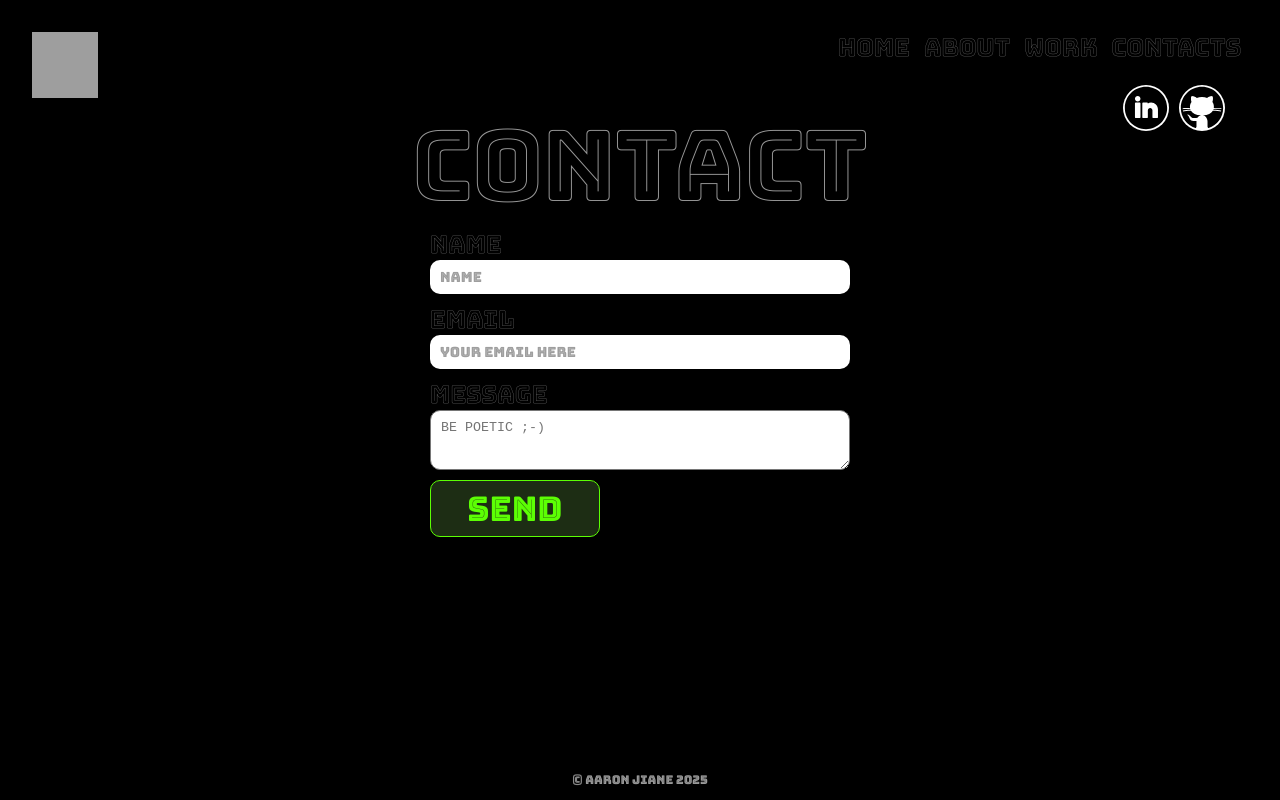
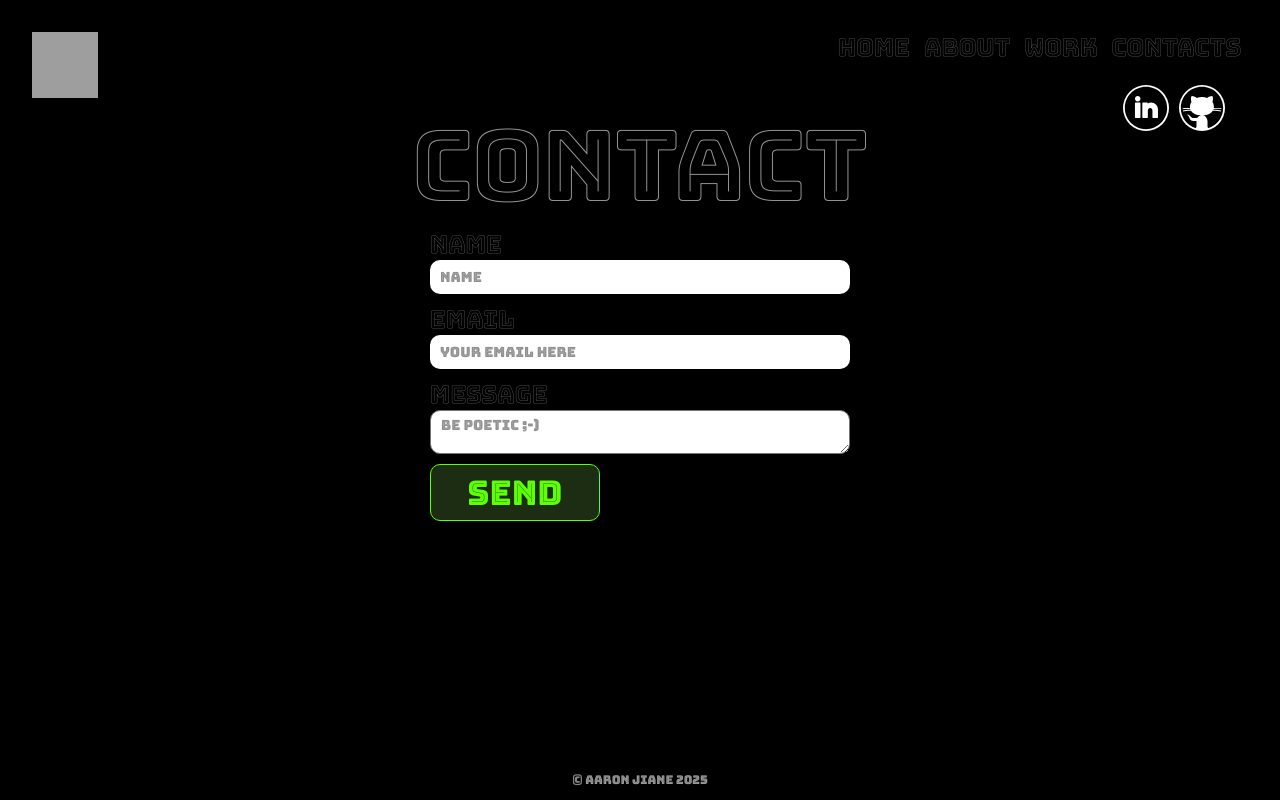
Before and after one commit to Dev-Mfundo/devm_portfolio, a React (Vite) app: page /contacts in a window 1280 px wide. Built offline with nearby package versions, Linux system fonts and the light colour scheme; grey boxes are pictures that could not be loaded.

Commit message:
inserted my logo icon

```diff
--- a/index.html
+++ b/index.html
@@ -2,7 +2,7 @@
 <html lang="en">
   <head>
     <meta charset="UTF-8" />
-    <link rel="icon" type="image/svg+xml" href="/vite.svg" />
+    <link rel="icon" type="image/svg+xml" href="./src/assets/images/logo.png" />
     <meta name="viewport" content="width=device-width, initial-scale=1.0" />
     <title>devmfundo</title>
   </head>
--- a/src/App.css
+++ b/src/App.css
@@ -332,14 +332,20 @@
 }
 
 .container form nav input::placeholder{
-  opacity: 0.7;
+  opacity: 0.8;
+  font-family: BungeeInline;
+  font-size: 14px;
+}
+
+.container form nav textarea::placeholder{
+  opacity: 0.8;
   font-family: BungeeInline;
   font-size: 14px;
 }
 
 #message{
-  padding: 9px 10px;
-  height: 60px;
+  padding: 5px 10px;
   border-radius: 10px;
   resize: vertical;
+  font-size: 14px;
 }
```
